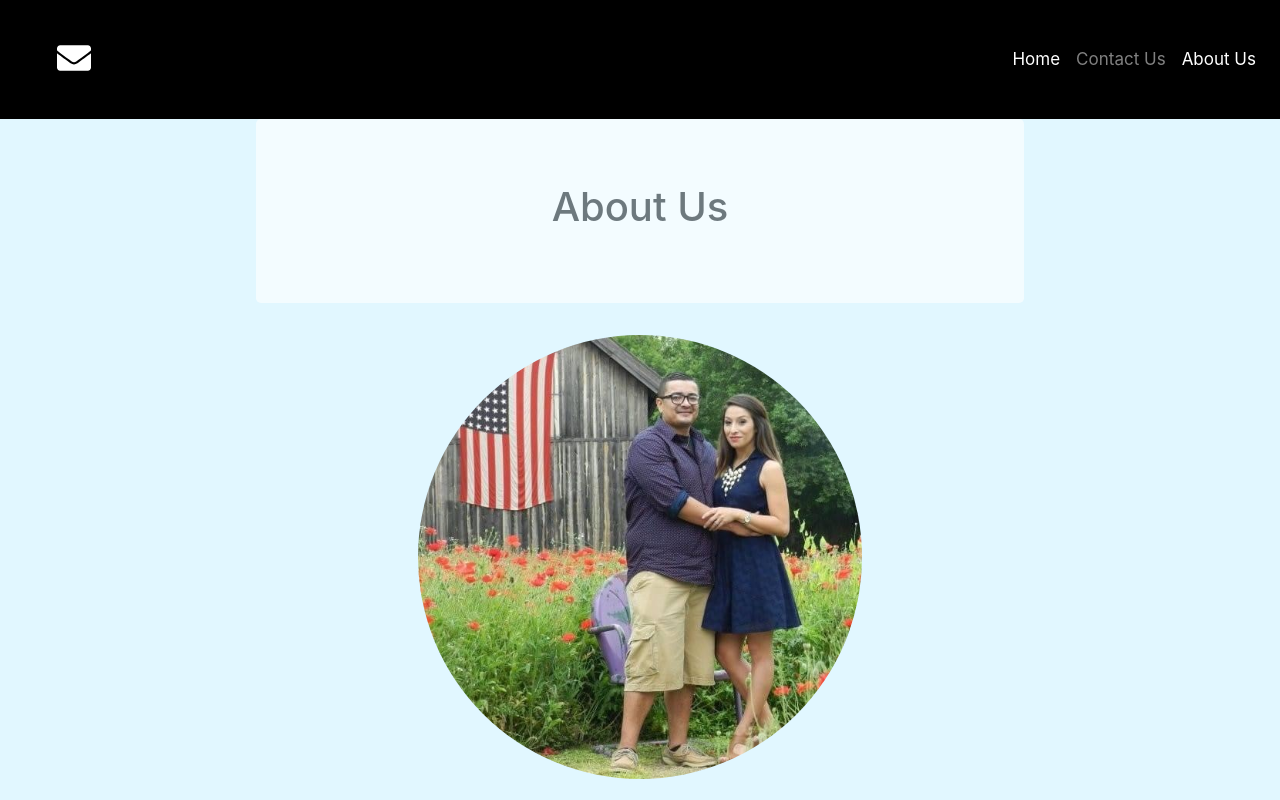
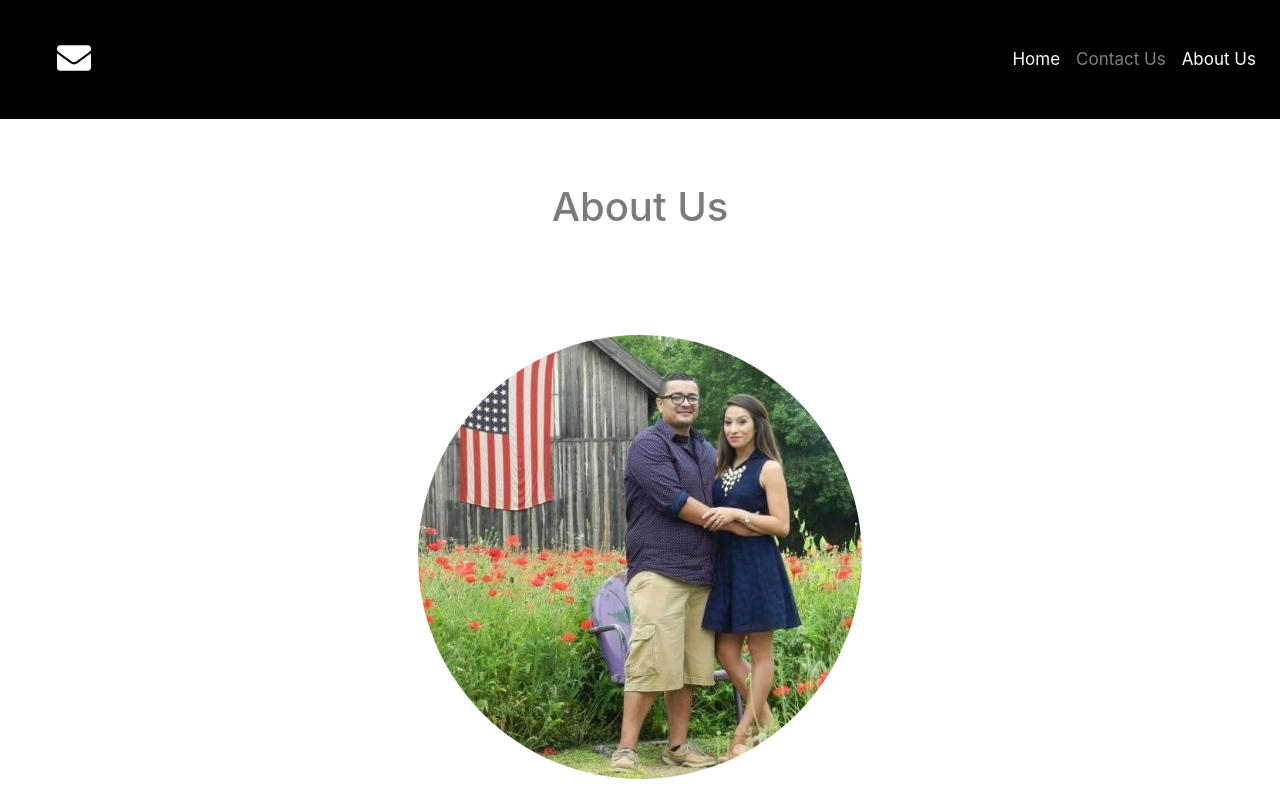
Before and after one commit to hozerpffp2009/gordo-flaca, a React (Create React App) app in the folder homebuy/: page /aboutUs in a window 1280 px wide. Shown: the top 800 px of the page. Built offline with nearby package versions, Linux system fonts and the light colour scheme.

Commit message:
modified files in pages folder

```diff
--- a/homebuy/src/App.css
+++ b/homebuy/src/App.css
@@ -1,6 +1,4 @@
-body {
-  background-color: rgb(225, 247, 255);
-}
+
 
 .background {
   background: url("./images/oldHome.JPG") no-repeat center fixed;
--- a/homebuy/src/pages/AboutUs.js
+++ b/homebuy/src/pages/AboutUs.js
@@ -6,7 +6,7 @@ import {Fade, Roll} from "react-reveal";
 class AboutUs extends Component {
   render() {
     return (
-      <body>
+
         <div className="aboutBackground">
           <div className="jumbotron">
           <Fade top>
@@ -36,7 +36,7 @@ class AboutUs extends Component {
           </Fade>
         </Container>
         </div>
-      </body>
+
     );
   }
 }
--- a/homebuy/src/pages/Home.js
+++ b/homebuy/src/pages/Home.js
@@ -1,5 +1,5 @@
 import React, {Component} from "react";
-import {Button, Card, ListGroup, ListGroupItem} from "react-bootstrap";
+import {Card, ListGroup, ListGroupItem} from "react-bootstrap";
 import Fade from "react-reveal/Fade";
 import Zoom from "react-reveal/Zoom";
 import {FontAwesomeIcon} from "@fortawesome/react-fontawesome";
@@ -18,7 +18,6 @@ import {MDBNavLink} from "mdbreact";
 class Home extends Component {
   render() {
     return (
-      <body>
         <div class="background">
           <div class="jumbotron">
             <Fade top>
@@ -279,17 +278,14 @@ class Home extends Component {
                       obligation to accept the offer, the choice is yours.
                     </Card.Text>
                   </Card.Body>
-                  <Button variant="primary" href="/contactUs">
-                    Get Your Cash Offer
-                  </Button>
+                  <MDBNavLink to="/contactUs">Get Your Cash Offer</MDBNavLink>
                 </Card>
               </Fade>
             </div>
           </div>
         </div>
-      </body>
+
     );
   }
 }
-
 export default Home;
```
